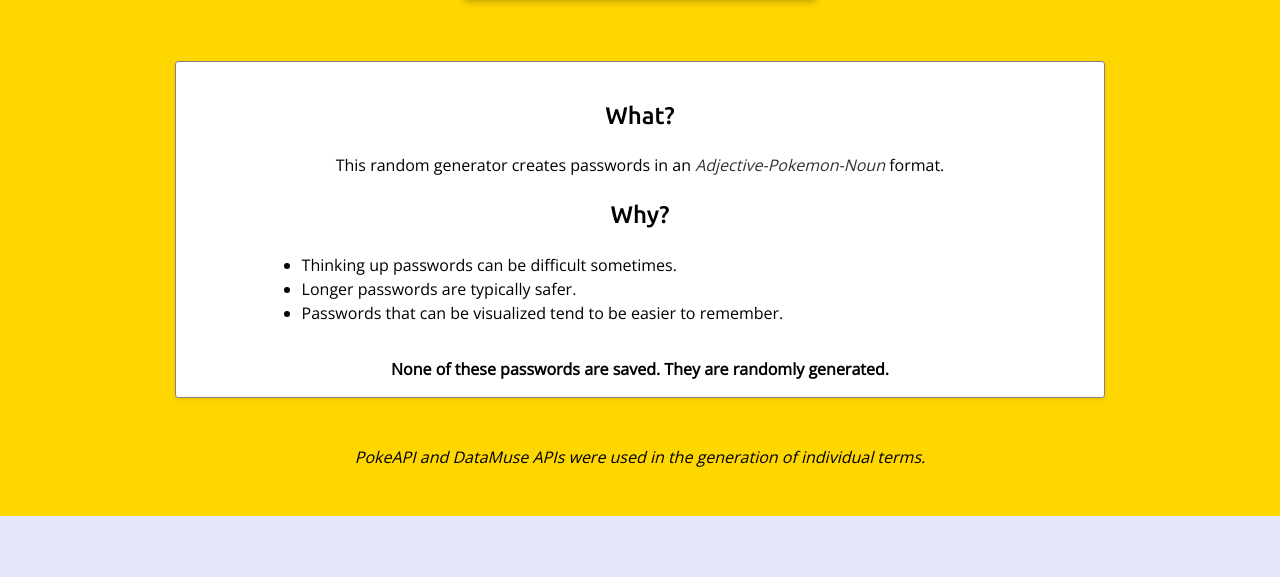
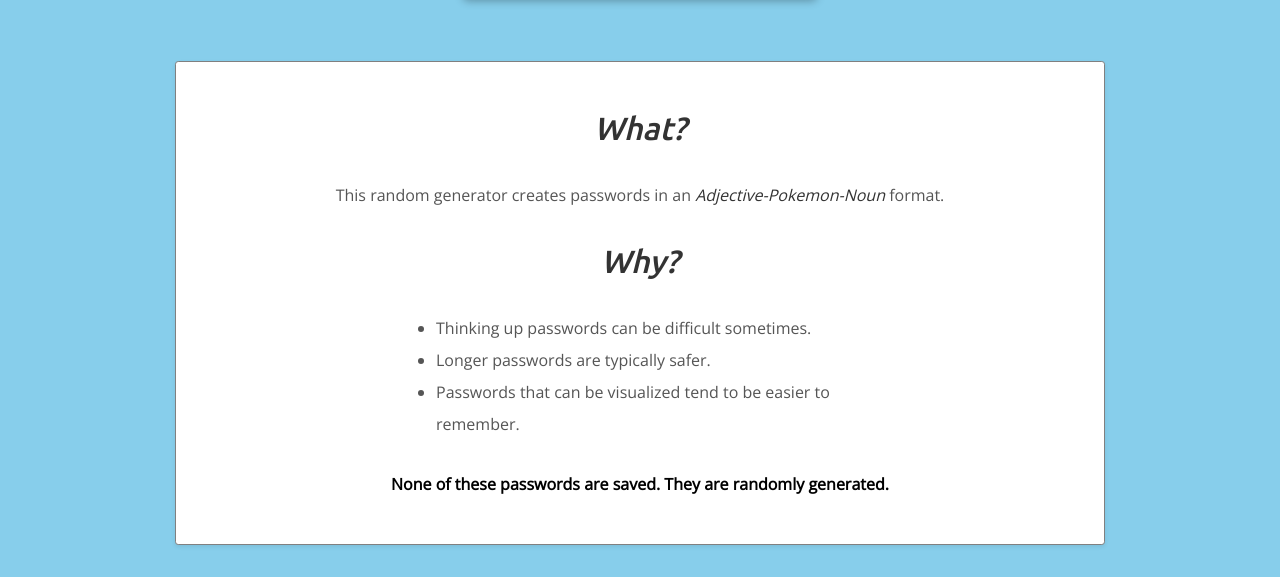
Before and after one commit to OscarKodes/password-generator, a plain HTML site: page index.html in a window 1280 px wide. Shown: the part 663-1240 px from the top of the page. Drawn offline with nearby package versions, Linux system fonts and the light colour scheme.

Commit message:
Add more styling to fonts, responsive breakpoints, and color

```diff
--- a/index.html
+++ b/index.html
@@ -29,11 +29,11 @@
     </div>
 
   <div class="about">
-    <h2 class="question">What?</h2>
+    <h2 class="question"><em>What?</em></h2>
     <p class="answer">
       This random generator creates passwords in an <em class="format-ex">Adjective-Pokemon-Noun</em> format.
     </p>
-    <h2 class="question">Why?</h2>
+    <h2 class="question"><em>Why?</em></h2>
     <ul class="answer-list">
       <li>
         Thinking up passwords can be difficult sometimes.
--- a/styles/styles.css
+++ b/styles/styles.css
@@ -8,7 +8,6 @@ body {
 @media only screen and (min-width: 1080px) {
   body {
     font-size: 16px;
-    background-color: gold;
   }
 }
 
@@ -18,6 +17,7 @@ body {
   font-family: 'Ubuntu', sans-serif;
   font-weight: 700;
   margin: 7rem 0 2.5rem;
+  text-transform: uppercase;
 }
 
 .main-app {
@@ -35,6 +35,7 @@ body {
   vertical-align: middle;
   box-shadow: 0 .125rem .25rem rgba(0,0,0,.075);
   background-color: white;
+  color: steelblue;
 }
 
 .pass-part {
@@ -86,11 +87,15 @@ body {
   text-align: center;
   font-family: 'Ubuntu', sans-serif;
   font-weight: 500;
+  color: #333;
 }
 
 .answer {
   margin: 0 2rem;
   text-align: center;
+  line-height: 2;
+  color: #555;
+  font-size: 1.5rem;
 }
 
 .answer-list-container {
@@ -101,11 +106,29 @@ body {
   width: 80%;
   min-width: 10rem;
   margin: 0 auto;
+  line-height: 2;
+  color: #555;
+  font-size: 1.5rem;
+}
+
+@media only screen and (min-width: 1080px) {
+  .question {
+    font-size: 2rem;
+  }
+
+  .answer {
+    font-size: 1rem;
+  }
+
+  .answer-list {
+    width: 50%;
+    font-size: 1rem;
+  }
 }
 
 .no-save-container {
   text-align: center;
-  margin-top: 2rem;
+  margin: 2rem;
 }
 
 .api-credit {
```
